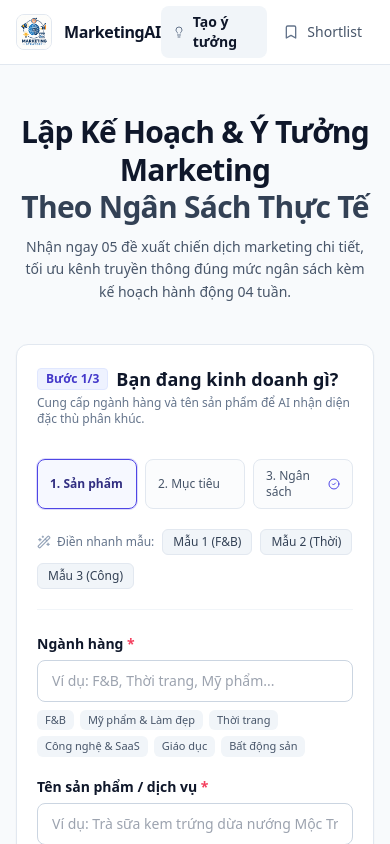
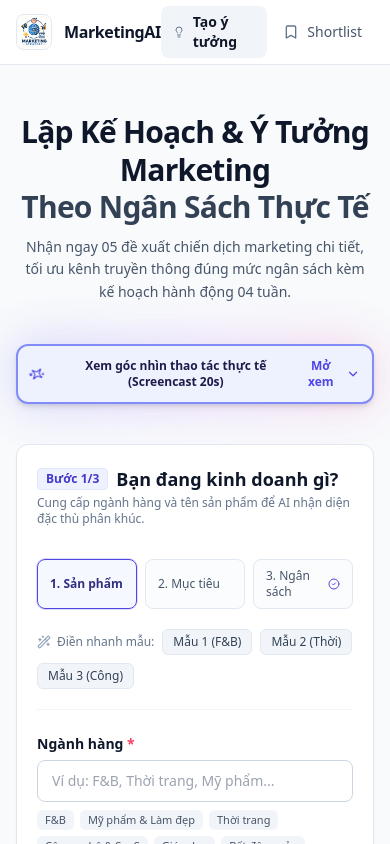
Before and after one commit to ngtkhanh/Marketing_AISupport, a Next.js app: page / in a window 390 px wide. Shown: the top 844 px of the page. Built offline with nearby package versions, Linux system fonts and the light colour scheme.

Commit message:
update mobile ui

```diff
--- a/src/app/page.tsx
+++ b/src/app/page.tsx
@@ -135,11 +135,11 @@ export default function HomePage() {
         </p>
       </section>
 
-      {/* Vùng tương tác chính: Split Screen 2 cột trên Desktop (Trái: Form - Phải: Demo Screencast) */}
+      {/* Vùng tương tác chính: Split Screen 2 cột trên Desktop (Trái: Form - Phải: Demo Screencast), Mobile: Demo hiển thị trước Form */}
       <section className="print:hidden">
         <div className="grid grid-cols-1 lg:grid-cols-12 gap-6 lg:gap-8 items-start">
-          {/* Cột Trái: Form nhập liệu Wizard 3 bước */}
-          <div className="lg:col-span-7">
+          {/* Cột Trái: Form nhập liệu Wizard 3 bước (Trên mobile xếp sau demo: order-2) */}
+          <div className="order-2 lg:order-1 lg:col-span-7">
             <CampaignForm
               onSubmit={handleGenerate}
               isLoading={isLoading}
@@ -152,8 +152,8 @@ export default function HomePage() {
             />
           </div>
 
-          {/* Cột Phải: Demo Screencast góc nhìn người dùng thật */}
-          <div className="lg:col-span-5 lg:sticky lg:top-8">
+          {/* Cột Phải: Demo Screencast góc nhìn người dùng thật (Trên mobile đưa lên đầu: order-1) */}
+          <div className="order-1 lg:order-2 lg:col-span-5 lg:sticky lg:top-8">
             <SelfRunningDemo />
           </div>
         </div>
```
